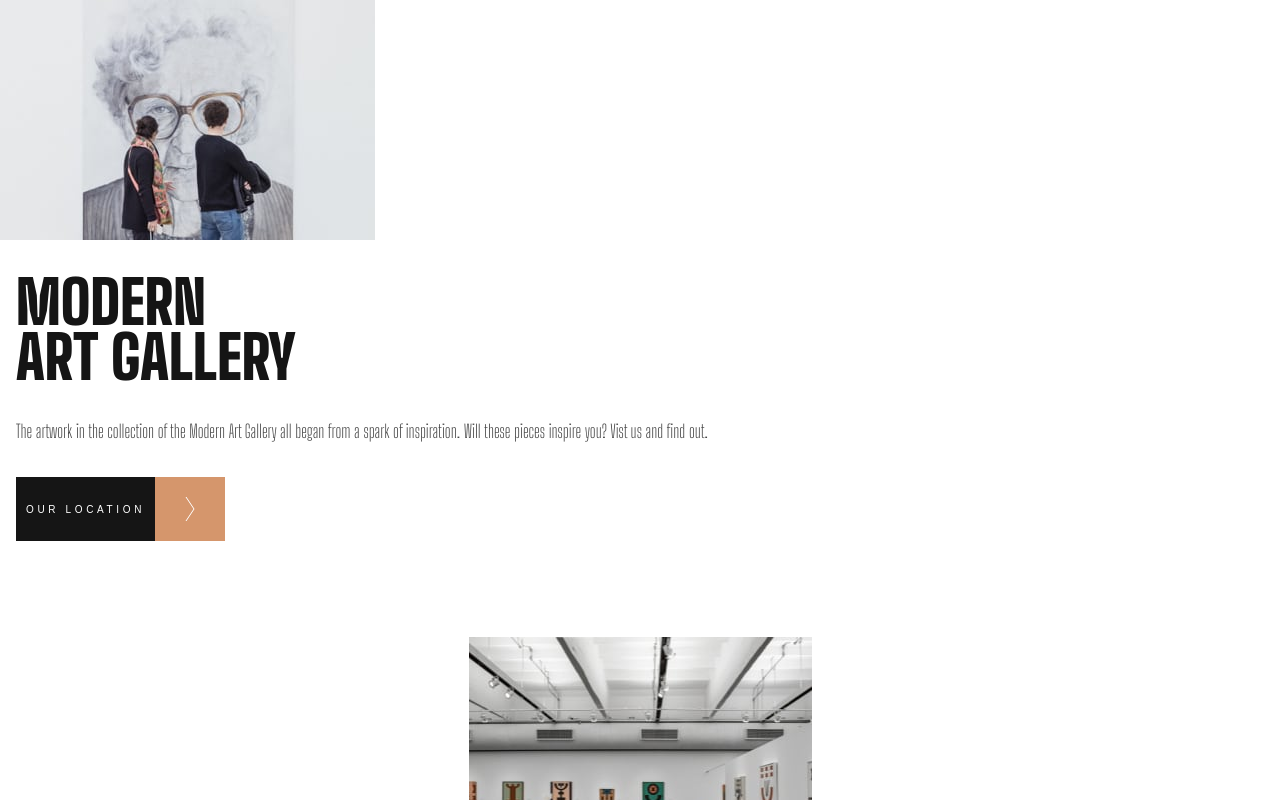
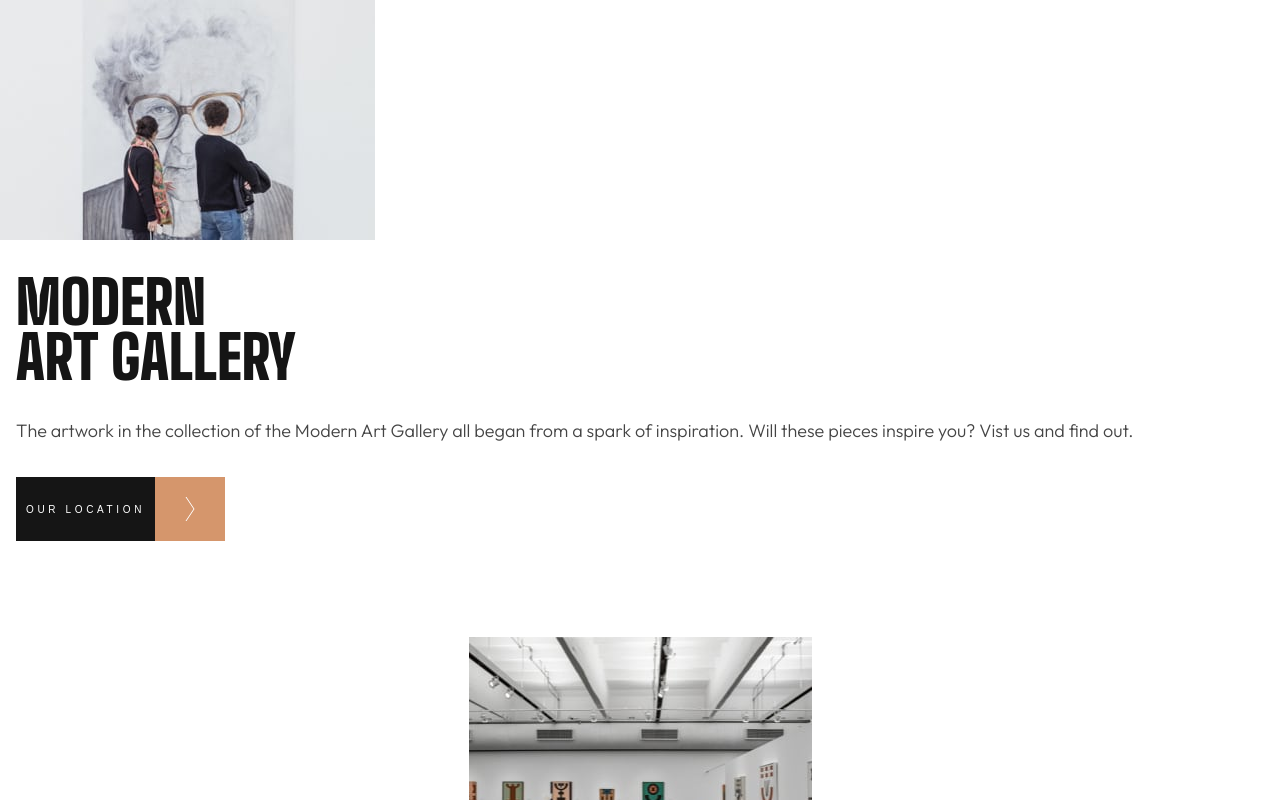
Before and after one commit to AndyBeable/art-gallery, a Vue app: page / in a window 1280 px wide. Shown: the top 800 px of the page. Built offline with nearby package versions, Linux system fonts and the light colour scheme.

Commit message:
adds Outfit font

```diff
--- a/src/App.vue
+++ b/src/App.vue
@@ -9,7 +9,7 @@
 </template>
 
 <style lang="scss">
-@import url('https://fonts.googleapis.com/css2?family=Big+Shoulders+Display:wght@100;300;400;500;700;900&family=IBM+Plex+Sans:wght@400;700&family=Kumbh+Sans:wght@400;700&display=swap');
+@import url('https://fonts.googleapis.com/css2?family=Big+Shoulders+Display:wght@100;300;400;500;700;900&family=IBM+Plex+Sans:wght@400;700&family=Kumbh+Sans:wght@400;700&family=Outfit:wght@300&display=swap');
 
 :root {
   --orange: #d5966c;
@@ -38,7 +38,8 @@
 p {
   font-weight: 300;
   line-height: 32px;
-  font-size: 22px;
+  font-size: 18px;
   color: var(--gray);
+  font-family: 'Outfit', sans-serif;;
 }
 </style>
```
